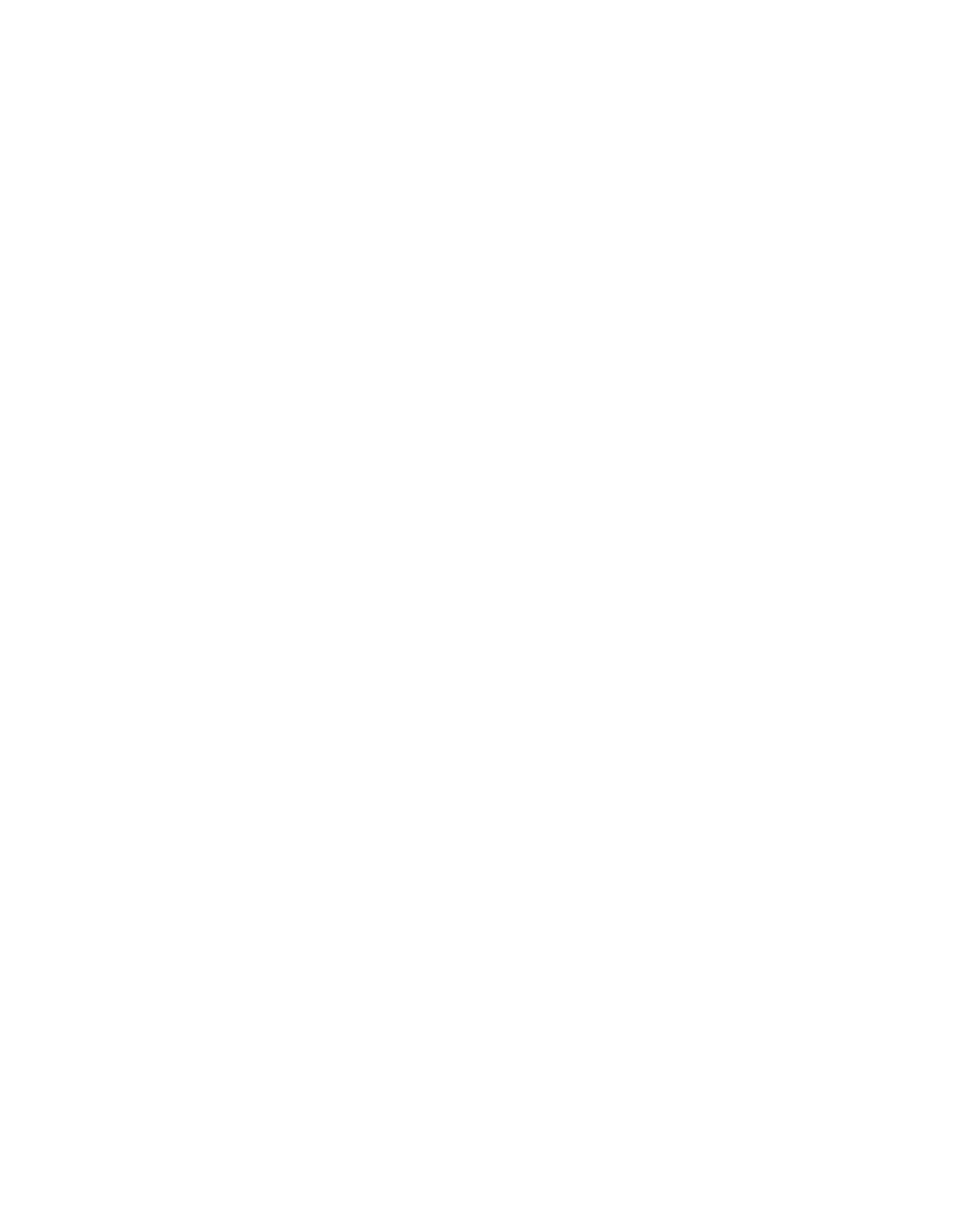
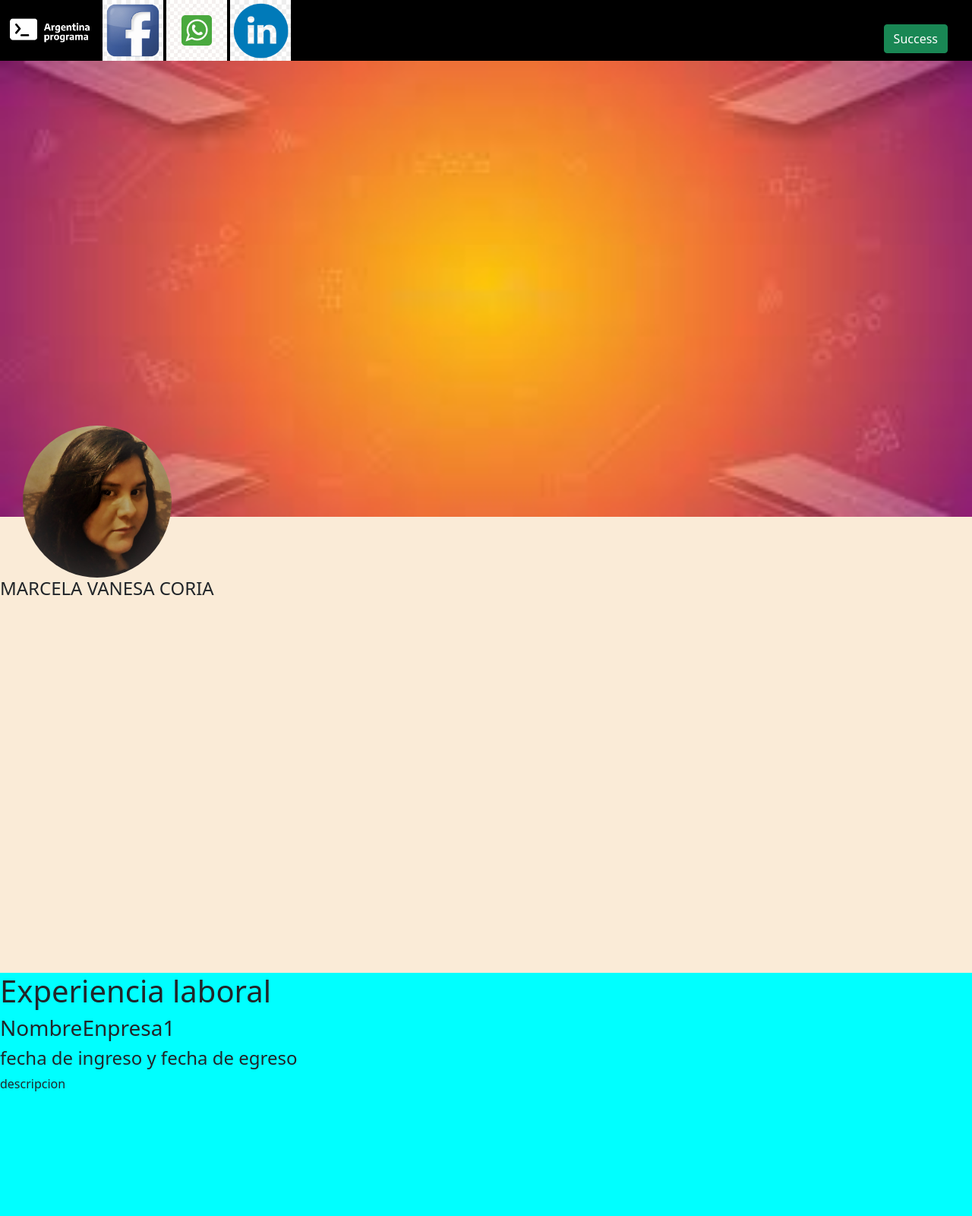
Before and after one commit to marcoria/MaquetadoDesafio2, a plain HTML site: page index.html in a window 1280 px wide. Shown: the top 1600 px of the page at 76% size. Before the commit the page ends 800 px from the top, so only its background shows below. Drawn offline with nearby package versions, Linux system fonts and the light colour scheme.

Commit message:
maquetado con logo, iconos, boton, banner, perfil y bloques

```diff
--- a/index.html
+++ b/index.html
@@ -5,8 +5,48 @@
     <meta http-equiv="X-UA-Compatible" content="IE=edge">
     <meta name="viewport" content="width=device-width, initial-scale=1.0">
     <title>Document</title>
+    <link rel="stylesheet" href="style.css">
+    <link href="https://cdn.jsdelivr.net/npm/bootstrap@5.0.1/dist/css/bootstrap.min.css" rel="stylesheet" integrity="sha384-+0n0xVW2eSR5OomGNYDnhzAbDsOXxcvSN1TPprVMTNDbiYZCxYbOOl7+AMvyTG2x" crossorigin="anonymous">
 </head>
 <body>
+    <header>
+        <img src="img/argentina.png">
+        <button type="button" class="btn btn-success">Success</button>
+        <img src="img/iconofacebook.jpg">
+        <img src="img/iconowhatsapp.jpg">
+        <img src="img/linkedin.jpg">
+    </header>
+    <div class="banner">
+        <!--banner-->
+        <img id="imgbanner" src="img/banner2.jpg">
+
+    </div>
+    <div class="acerca_de">
+        <!--acerca_de-->
+        <img id="imgperfil" src="img/marcela.jpg">
+        <article>
+            <h4>MARCELA VANESA CORIA</h4>
+        </article>
+         </div>
+    <div class="Exp_laboral">
+        <h1>Experiencia laboral</h1>
+       <h3>NombreEnpresa1</h3><h4>fecha de ingreso y fecha de egreso</h4>
+       <p>descripcion</p>
+    </div>
+    <div class="Educacion">
+        <h1>Educacion</h1>
+
+    </div>
+    <div class="Hard_softskills">
+        <h1>hard & softskills</h1>
+ </div>
+ <div class="Proyecto">
+     <h1>Proyecto</h1>
+ </div>
+ <footer class="Pie_de_pagina">
+    <h1>pie de pagina</h1>
+ </footer>
+
 
 </body>
 </html>
--- /dev/null
+++ b/style.css
@@ -0,0 +1,68 @@
+header {
+    background-color: black;
+    height: 80px;
+}
+
+img {
+    height:80px;
+}
+button{
+    float: right;
+    margin-top: 25px;
+    margin-right: 25px;
+}
+
+.btn {
+    float: right;
+    margin-top: 2.5%;
+    margin-right: 2.5%;
+}
+
+.banner{
+    height: 25%;
+}
+
+#imgbanner{
+    height: 600px;
+    width: 100%;
+}
+
+.acerca_de{
+    background-color: antiquewhite;
+    height: 600px;
+    width: auto;
+}
+
+#imgperfil{
+    border-radius: 50%;
+    height: 300px;
+    margin-left: 30PX;
+    margin-top: -120px;
+    height: 200PX;
+    width: auto;
+}
+.Exp_laboral{
+    height: 600px;
+    background-color: aqua;
+    width: auto;
+  }
+.Educacion{
+    background-color: aquamarine;
+    height: 600px;
+    width: auto;
+}
+.Hard_softskills {
+background-color: yellow;
+height: 600px;
+width: auto;
+}
+.Proyecto{
+    background-color: greenyellow;
+    height: 600px;
+    width: auto;
+}
+.Pie_de_pagina{
+    background-color: blanchedalmond;
+    height: 200px;
+    width: auto;
+}
```
Also changed, not shown: img/argentina.png (added), img/banner2.jpg (added), img/iconofacebook.jpg (added), img/iconowhatsapp.jpg (added), img/linkedin.jpg (added), img/marcela.jpg (added).
